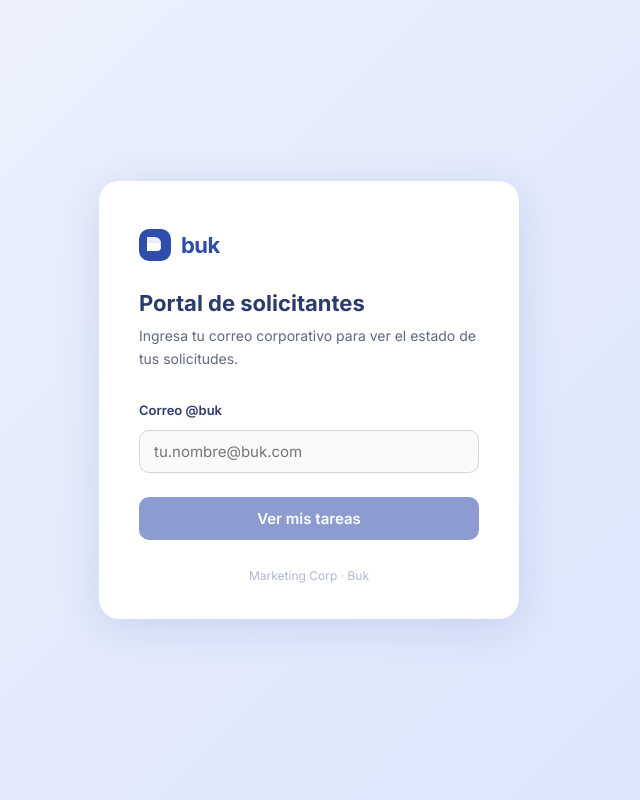
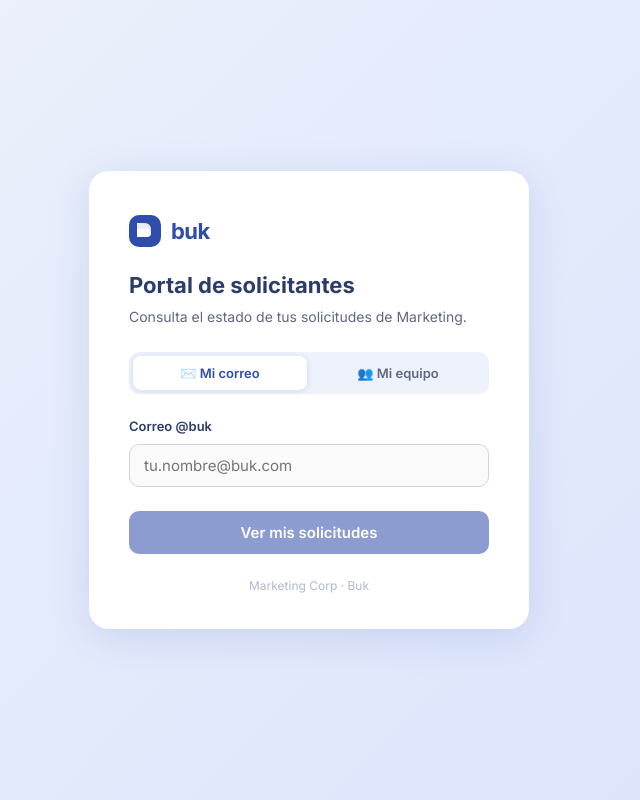
Before and after one commit to larteaga-buk/buk-portal-solicitudes, a React (Vite) app: page / in a window 1280 px wide. Shown: the whole page, without its empty margins (331-971 px from the left). Built offline with nearby package versions, Linux system fonts and the light colour scheme.

Commit message:
Refactor LoginPage component for improved structure

```diff
--- a/src/components/LoginPage.jsx
+++ b/src/components/LoginPage.jsx
@@ -1,30 +1,75 @@
 import { useState } from 'react'
 
-// Acepta cualquier dominio @buk.* — la validación real ocurre en el servidor
+const COUNTRIES = ['Chile', 'Colombia', 'Perú', 'México', 'Brasil', 'LATAM', 'Corp']
+
+const TEAMS = [
+  'Product Marketing',
+  'Customer Happiness',
+  'Customer Education',
+  'Marketing - Inbound',
+  'Marketing - Content',
+  'Marketing - Brand',
+  'Marketing - Acquisition',
+  'Personas',
+  'Sales',
+  'Sales - Outbound',
+  'Sales - Partners',
+  'Seguridad',
+  'Data',
+  'Digital',
+  'Research',
+  'Producto',
+  'Operaciones',
+  'SAC',
+  'RevOps',
+]
+
 const isBukEmail = (domain) => domain?.toLowerCase().startsWith('buk.')
 
 export default function LoginPage({ onLogin }) {
+  const [mode, setMode] = useState('email') // 'email' | 'team'
+
+  // Email mode
   const [email, setEmail] = useState('')
+
+  // Team mode
+  const [country, setCountry] = useState('')
+  const [team, setTeam] = useState('')
+
   const [loading, setLoading] = useState(false)
   const [error, setError] = useState('')
 
   const domain = email.split('@')[1]?.toLowerCase()
-  const validDomain = isBukEmail(domain)
+  const validEmail = isBukEmail(domain)
+  const validTeam = country && team
+
+  const canSubmit = mode === 'email' ? validEmail : validTeam
 
   async function handleSubmit(e) {
     e.preventDefault()
-    if (!validDomain) return
+    if (!canSubmit) return
 
     setLoading(true)
     setError('')
 
     try {
-      const res = await fetch(`/api/tasks?email=${encodeURIComponent(email)}`)
+      const url = mode === 'email'
+        ? `/api/tasks?email=${encodeURIComponent(email)}`
+        : `/api/tasks?country=${encodeURIComponent(country)}&team=${encodeURIComponent(team)}`
+
+      const res = await fetch(url)
       const data = await res.json()
 
       if (!res.ok) throw new Error(data.error || 'Error al cargar tareas')
 
-      onLogin({ email, user: data.user, tasks: data.tasks })
+      onLogin({
+        mode,
+        email: mode === 'email' ? email : null,
+        country: mode === 'team' ? country : null,
+        team: mode === 'team' ? team : null,
+        user: data.user,
+        tasks: data.tasks,
+      })
     } catch (err) {
       setError(err.message)
     } finally {
@@ -33,65 +78,108 @@
   }
 
   return (
-    <div style={styles.root}>
-      <div style={styles.card}>
-        {/* Logo area */}
-        <div style={styles.logoWrap}>
-          <div style={styles.logoIcon}>
+    <div style={st.root}>
+      <div style={st.card}>
+        {/* Logo */}
+        <div style={st.logoWrap}>
+          <div style={st.logoIcon}>
             <svg width="32" height="32" viewBox="0 0 32 32" fill="none">
               <rect width="32" height="32" rx="10" fill="#2F4DAA"/>
               <path d="M8 8h8a6 6 0 010 12H8V8z" fill="white" opacity=".9"/>
               <path d="M8 14h10a4 4 0 010 8H8v-8z" fill="white"/>
             </svg>
           </div>
-          <span style={styles.logoText}>buk</span>
+          <span style={st.logoText}>buk</span>
         </div>
 
-        <h1 style={styles.title}>Portal de solicitantes</h1>
-        <p style={styles.subtitle}>
-          Ingresa tu correo corporativo para ver el estado de tus solicitudes.
-        </p>
+        <h1 style={st.title}>Portal de solicitantes</h1>
+        <p style={st.subtitle}>Consulta el estado de tus solicitudes de Marketing.</p>
 
-        <form onSubmit={handleSubmit} style={styles.form}>
-          <label style={styles.label}>Correo @buk</label>
+        {/* Toggle de modo */}
+        <div style={st.toggle}>
+          <button
+            type="button"
+            onClick={() => { setMode('email'); setError('') }}
+            style={{ ...st.toggleBtn, ...(mode === 'email' ? st.toggleActive : {}) }}
+          >
+            ✉️ Mi correo
+          </button>
+          <button
+            type="button"
+            onClick={() => { setMode('team'); setError('') }}
+            style={{ ...st.toggleBtn, ...(mode === 'team' ? st.toggleActive : {}) }}
+          >
+            👥 Mi equipo
+          </button>
+        </div>
+
+        <form onSubmit={handleSubmit} style={st.form}>
+
+          {mode === 'email' ? (
+            <>
+              <label style={st.label}>Correo @buk</label>
               <input
                 type="email"
                 value={email}
                 onChange={e => { setEmail(e.target.value); setError('') }}
                 placeholder="tu.nombre@buk.com"
                 style={{
-              ...styles.input,
-              borderColor: error ? '#e53e3e' : email && !validDomain ? '#e53e3e' : '#d1d5e0',
-              outline: 'none',
+                  ...st.input,
+                  borderColor: email && !validEmail ? '#e53e3e' : '#d1d5e0',
                 }}
                 autoFocus
                 required
               />
-          {email && !validDomain && !loading && (
-            <p style={styles.hint}>Solo se permiten correos @buk</p>
+              {email && !validEmail && (
+                <p style={st.hint}>Solo se permiten correos @buk</p>
               )}
-          {error && <p style={styles.errorMsg}>{error}</p>}
+            </>
+          ) : (
+            <>
+              <label style={st.label}>País</label>
+              <select
+                value={country}
+                onChange={e => { setCountry(e.target.value); setError('') }}
+                style={{ ...st.input, ...st.select }}
+                required
+              >
+                <option value="">Selecciona tu país…</option>
+                {COUNTRIES.map(c => <option key={c} value={c}>{c}</option>)}
+              </select>
+
+              <label style={{ ...st.label, marginTop: '12px' }}>Área</label>
+              <select
+                value={team}
+                onChange={e => { setTeam(e.target.value); setError('') }}
+                style={{ ...st.input, ...st.select }}
+                required
+              >
+                <option value="">Selecciona tu área…</option>
+                {TEAMS.map(t => <option key={t} value={t}>{t}</option>)}
+              </select>
+            </>
+          )}
+
+          {error && <p style={st.errorMsg}>{error}</p>}
 
           <button
             type="submit"
-            disabled={!validDomain || loading}
+            disabled={!canSubmit || loading}
             style={{
-              ...styles.btn,
-              opacity: !validDomain || loading ? 0.55 : 1,
-              cursor: !validDomain || loading ? 'not-allowed' : 'pointer',
+              ...st.btn,
+              opacity: !canSubmit || loading ? 0.55 : 1,
+              cursor: !canSubmit || loading ? 'not-allowed' : 'pointer',
             }}
           >
             {loading ? (
-              <span style={styles.spinnerRow}>
-                <span style={styles.spinner} /> Cargando tareas…
+              <span style={st.spinnerRow}>
+                <span style={st.spinner} /> Cargando…
               </span>
-            ) : 'Ver mis tareas'}
+            ) : 'Ver mis solicitudes'}
           </button>
         </form>
 
-        <p style={styles.footer}>
-          Marketing Corp · Buk
-        </p>
+        <p style={st.footer}>Marketing Corp · Buk</p>
       </div>
 
       <style>{`
@@ -100,12 +188,13 @@
           from { opacity:0; transform: translateY(16px); }
           to   { opacity:1; transform: translateY(0); }
         }
+        select option { color: #2B3B6A; }
       `}</style>
     </div>
   )
 }
 
-const styles = {
+const st = {
   root: {
     minHeight: '100vh',
     display: 'flex',
@@ -117,39 +206,46 @@
   card: {
     background: '#fff',
     borderRadius: '20px',
-    padding: '48px 40px 36px',
+    padding: '44px 40px 36px',
     width: '100%',
-    maxWidth: '420px',
+    maxWidth: '440px',
     boxShadow: '0 8px 40px rgba(47,77,170,.14)',
     animation: 'fadeUp .35s ease both',
   },
-  logoWrap: {
+  logoWrap: { display: 'flex', alignItems: 'center', gap: '10px', marginBottom: '24px' },
+  logoIcon: { lineHeight: 0 },
+  logoText: { fontSize: '22px', fontWeight: 700, color: '#2F4DAA', letterSpacing: '-0.5px' },
+  title: { fontSize: '22px', fontWeight: 700, color: '#2B3B6A', marginBottom: '6px', lineHeight: 1.3 },
+  subtitle: { fontSize: '14px', color: '#5f6880', marginBottom: '24px', lineHeight: 1.6 },
+
+  toggle: {
     display: 'flex',
-    alignItems: 'center',
-    gap: '10px',
-    marginBottom: '28px',
+    background: '#EEF2FB',
+    borderRadius: '10px',
+    padding: '4px',
+    marginBottom: '24px',
+    gap: '4px',
   },
-  logoIcon: { lineHeight: 0 },
-  logoText: {
-    fontSize: '22px',
-    fontWeight: 700,
+  toggleBtn: {
+    flex: 1,
+    padding: '9px 12px',
+    border: 'none',
+    borderRadius: '8px',
+    background: 'transparent',
+    color: '#5f6880',
+    fontSize: '13px',
+    fontWeight: 600,
+    fontFamily: 'inherit',
+    cursor: 'pointer',
+    transition: 'all .2s',
+  },
+  toggleActive: {
+    background: '#fff',
     color: '#2F4DAA',
-    letterSpacing: '-0.5px',
+    boxShadow: '0 1px 6px rgba(47,77,170,.15)',
   },
-  title: {
-    fontSize: '22px',
-    fontWeight: 700,
-    color: '#2B3B6A',
-    marginBottom: '8px',
-    lineHeight: 1.3,
-  },
-  subtitle: {
-    fontSize: '14px',
-    color: '#5f6880',
-    marginBottom: '32px',
-    lineHeight: 1.6,
-  },
-  form: { display: 'flex', flexDirection: 'column', gap: '8px' },
+
+  form: { display: 'flex', flexDirection: 'column', gap: '6px' },
   label: { fontSize: '13px', fontWeight: 600, color: '#2B3B6A', marginBottom: '4px' },
   input: {
     width: '100%',
@@ -159,9 +255,12 @@
     borderRadius: '10px',
     fontFamily: 'inherit',
     color: '#2B3B6A',
+    background: '#fafafa',
     transition: 'border-color .2s',
-    background: '#fafafa',
+    outline: 'none',
+    boxSizing: 'border-box',
   },
+  select: { cursor: 'pointer', appearance: 'auto' },
   hint: { fontSize: '12px', color: '#e53e3e', marginTop: '2px' },
   errorMsg: {
     fontSize: '13px',
@@ -173,7 +272,7 @@
     marginTop: '4px',
   },
   btn: {
-    marginTop: '16px',
+    marginTop: '18px',
     padding: '12px',
     background: '#2F4DAA',
     color: '#fff',
@@ -182,26 +281,20 @@
     fontSize: '15px',
     fontWeight: 600,
     fontFamily: 'inherit',
-    transition: 'background .2s, opacity .2s',
     display: 'flex',
     alignItems: 'center',
     justifyContent: 'center',
     gap: '8px',
+    transition: 'opacity .2s',
   },
   spinnerRow: { display: 'flex', alignItems: 'center', gap: '8px' },
   spinner: {
-    width: '16px',
-    height: '16px',
+    width: '16px', height: '16px',
     border: '2.5px solid rgba(255,255,255,.4)',
     borderTopColor: '#fff',
     borderRadius: '50%',
     animation: 'spin .7s linear infinite',
     display: 'inline-block',
   },
-  footer: {
-    marginTop: '28px',
-    textAlign: 'center',
-    fontSize: '12px',
-    color: '#b0b8cc',
-  },
+  footer: { marginTop: '24px', textAlign: 'center', fontSize: '12px', color: '#b0b8cc' },
 }
```
Lines whose indentation alone changed are shown as unchanged.
